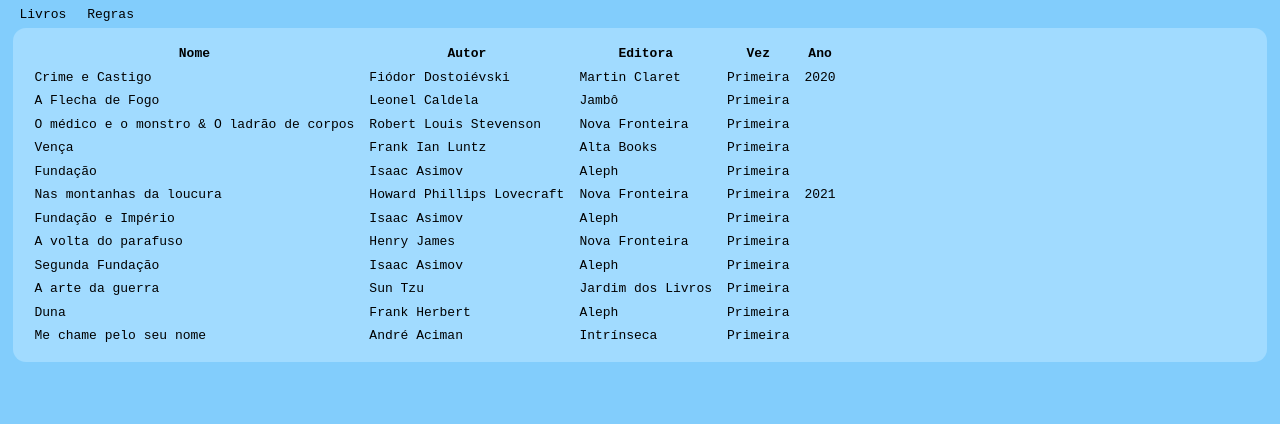
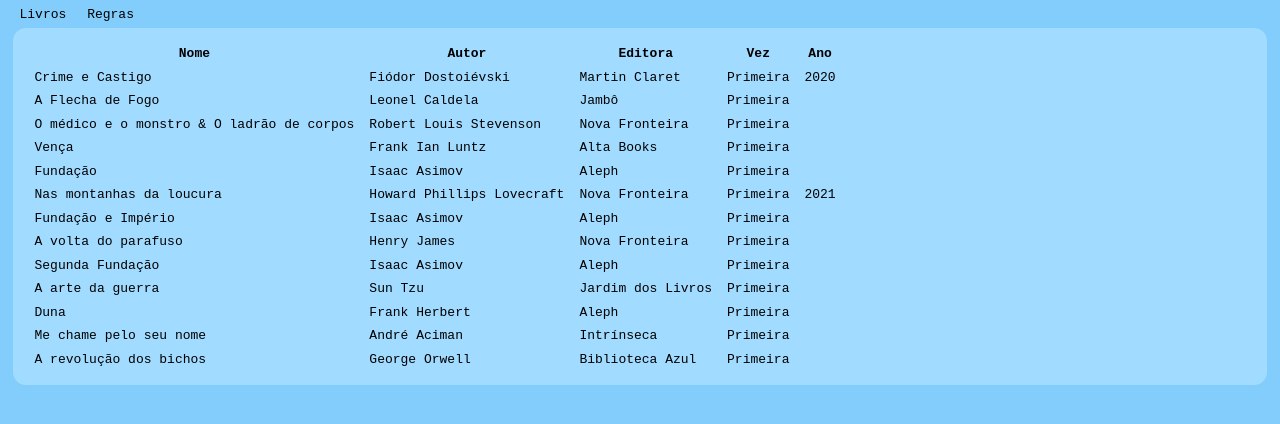
Before and after one commit to roastedbatata/Livro-dos-Livros, a plain HTML site: page docs/index.html in a window 1280 px wide. Drawn offline with Linux system fonts and the light colour scheme.

Commit message:
adicionando a revolução
dos bichos, hehe

```diff
--- a/docs/index.html
+++ b/docs/index.html
@@ -25,6 +25,7 @@
             <tr><td>A arte da guerra</td><td>Sun Tzu</td><td>Jardim dos Livros</td><td>Primeira</td><td></td></tr>
             <tr><td>Duna</td><td>Frank Herbert</td><td>Aleph</td><td>Primeira</td><td></td></tr>
             <tr><td>Me chame pelo seu nome</td><td>André Aciman</td><td>Intrínseca</td><td>Primeira</td><td></td></tr>
+            <tr><td>A revolução dos bichos</td><td>George Orwell</td><td>Biblioteca Azul</td><td>Primeira</td><td></td></tr>
         </table>
     </article>
     <article id="tab-Regras" class="hide">
```
Also changed, not shown: 1 other file.
